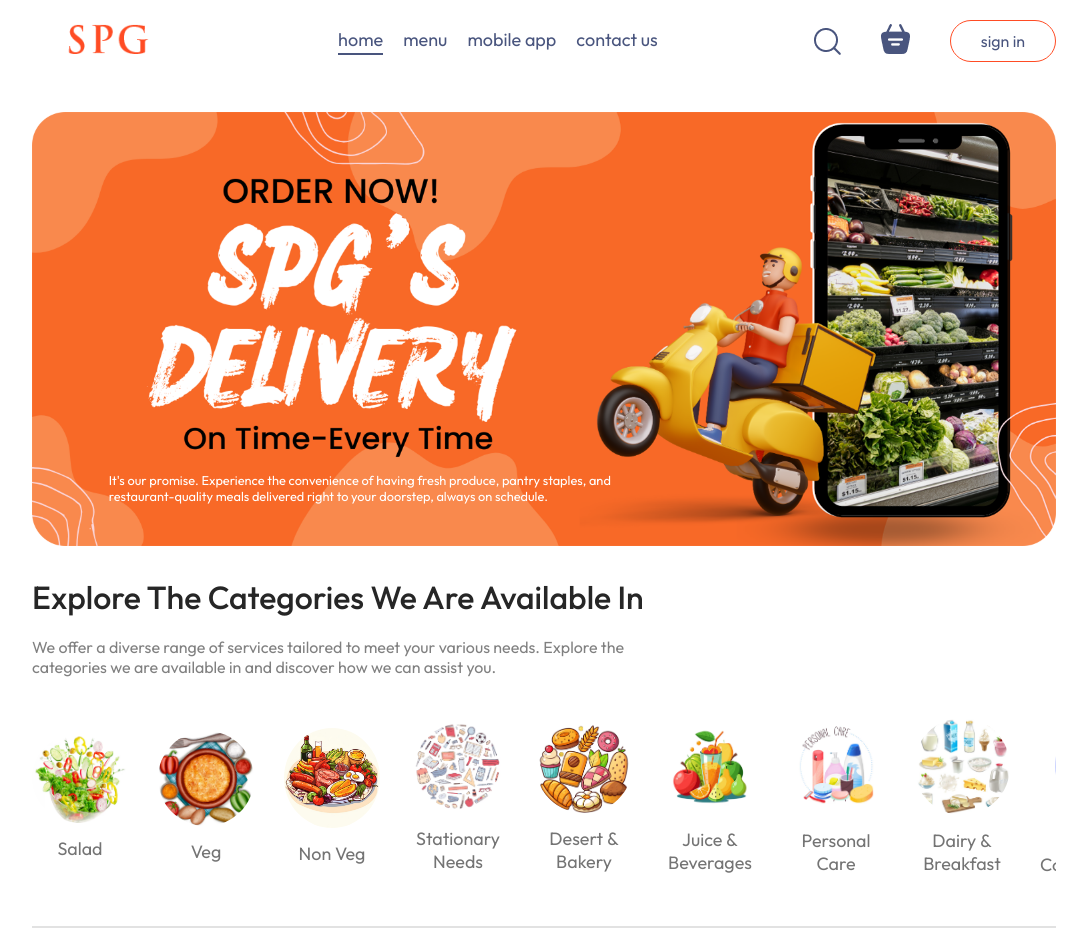
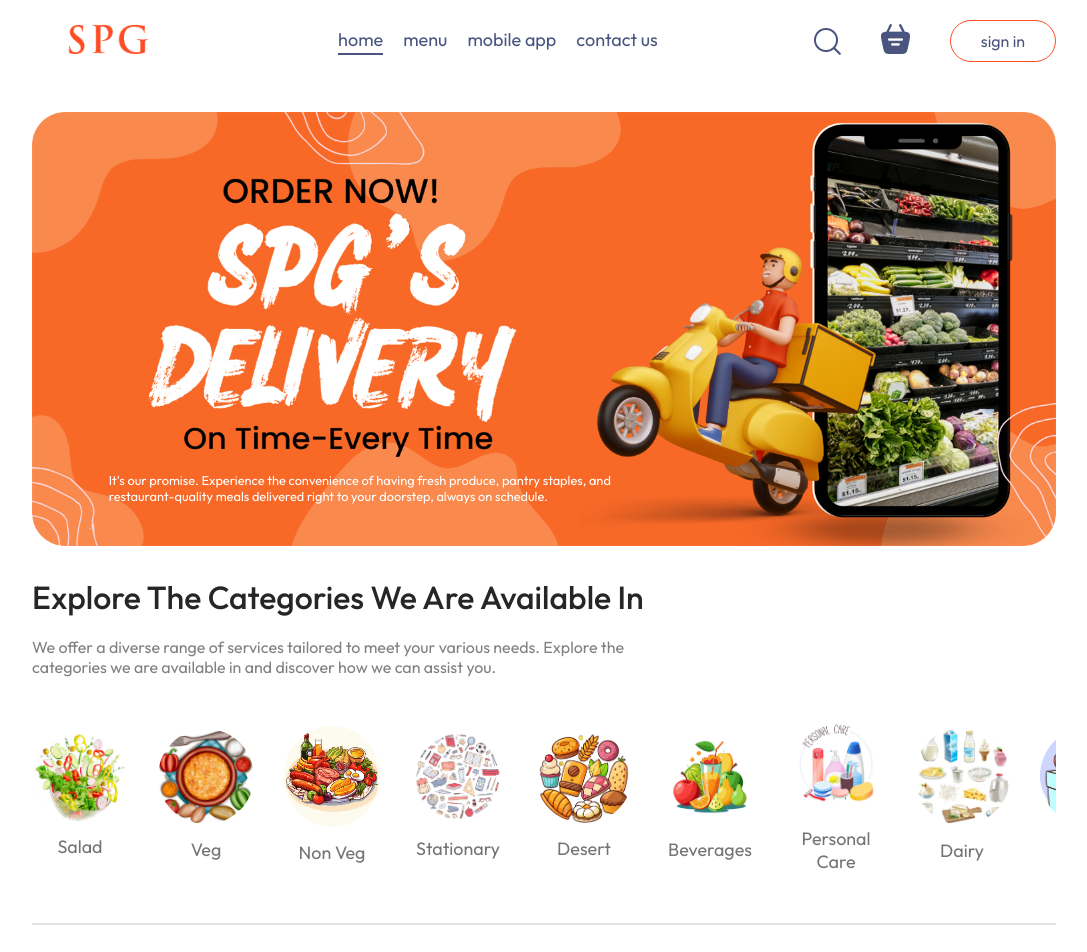
Before and after one commit to 8amankumarsingh/verceldeploy, a React (Vite) app: page / in a window 1280 px wide. Shown: the top 952 px of the page, without its empty margins (96-1183 px from the left). Built offline with nearby package versions, Linux system fonts and the light colour scheme; no server answers.

Commit message:
Update assets.js

```diff
--- a/src/assets/assets.js
+++ b/src/assets/assets.js
@@ -102,15 +102,15 @@ export const menu_list = [
         menu_image: menu_3
     },
     {
-        menu_name: "Stationary Needs",
+        menu_name: "Stationary",
         menu_image: menu_4
     },
     {
-        menu_name: "Desert & Bakery",
+        menu_name: "Desert",
         menu_image: menu_5
     },
     {
-        menu_name: "Juice & Beverages",
+        menu_name: "Beverages",
         menu_image: menu_6
     },
     {
@@ -118,15 +118,15 @@ export const menu_list = [
         menu_image: menu_7
     },
     {
-        menu_name: "Dairy & Breakfast",
+        menu_name: "Dairy",
         menu_image: menu_8
     },
     {
-        menu_name: "Gifts & Confectionaries",
+        menu_name: "Gifts",
         menu_image: menu_9
     },
     {
-        menu_name: "Home & Office Care",
+        menu_name: "Home Essentials",
         menu_image: menu_10
     }
 ]
```
